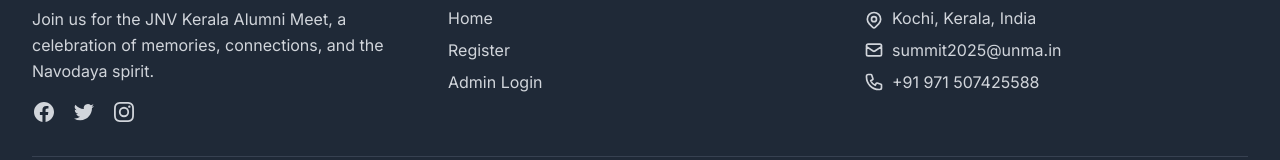
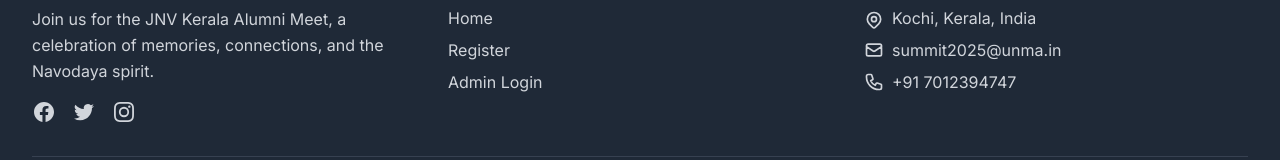
Before and after one commit to Ashin-Amanulla/unmar2025-registration, a React (Vite) app: page / in a window 1280 px wide. Shown: the part 6149-6309 px from the top of the page. Built offline with nearby package versions, Linux system fonts and the light colour scheme; no server answers; what i18n-iso-countries would draw is missing.

Commit message:
Update Footer.jsx

```diff
--- a/src/components/layout/Footer.jsx
+++ b/src/components/layout/Footer.jsx
@@ -156,7 +156,7 @@ const Footer = () => {
                     d="M3 5a2 2 0 012-2h3.28a1 1 0 01.948.684l1.498 4.493a1 1 0 01-.502 1.21l-2.257 1.13a11.042 11.042 0 005.516 5.516l1.13-2.257a1 1 0 011.21-.502l4.493 1.498a1 1 0 01.684.949V19a2 2 0 01-2 2h-1C9.716 21 3 14.284 3 6V5z"
                   ></path>
                 </svg>
-                <span>+91 971 507425588</span>
+                <span>+91 7012394747</span>
               </li>
             </ul>
           </div>
```
